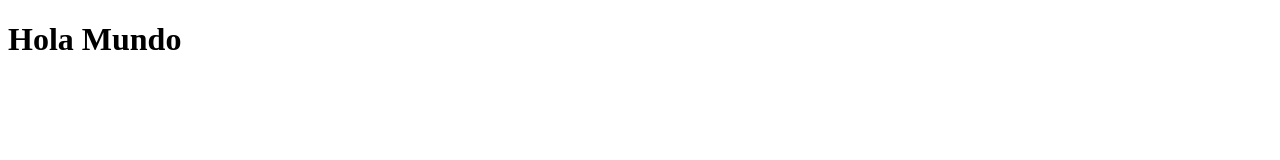
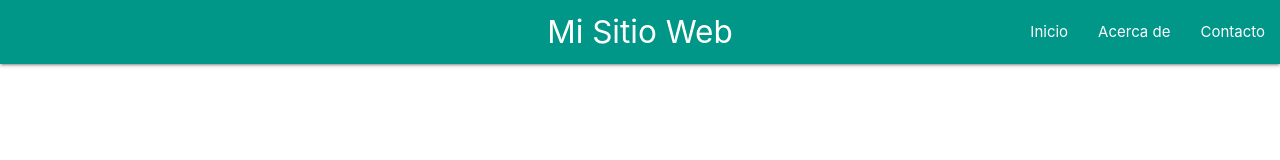
Before and after one commit to Aresdgi/practica-1-tema-4, a plain HTML site: page index.html in a window 1280 px wide. Drawn offline with nearby package versions, Linux system fonts and the light colour scheme.

Commit message:
add naigation Bar

```diff
--- a/index.html
+++ b/index.html
@@ -1,11 +1,34 @@
 <!DOCTYPE html>
-<html lang="en">
+<html lang="es">
+
 <head>
     <meta charset="UTF-8">
     <meta name="viewport" content="width=device-width, initial-scale=1.0">
-    <title>Document</title>
+    <title>Home</title>
+    <!-- Import Materialize CSS -->
+    <link href="https://cdnjs.cloudflare.com/ajax/libs/materialize/1.0.0/css/materialize.min.css" rel="stylesheet">
+    <style>
+        /* Opcional: personaliza algo */
+        .main-container {
+            padding: 20px;
+        }
+    </style>
 </head>
+
 <body>
-    <h1>Hola Mundo</h1>
+    <!-- Navigation Bar -->
+    <nav>
+        <div class="nav-wrapper teal">
+            <a href="#" class="brand-logo center">Mi Sitio Web</a>
+            <ul id="nav-mobile" class="right hide-on-med-and-down">
+                <li><a href="#!">Inicio</a></li>
+                <li><a href="#!">Acerca de</a></li>
+                <li><a href="#!">Contacto</a></li>
+            </ul>
+        </div>
+    </nav>
+
+
 </body>
+
 </html>
```
